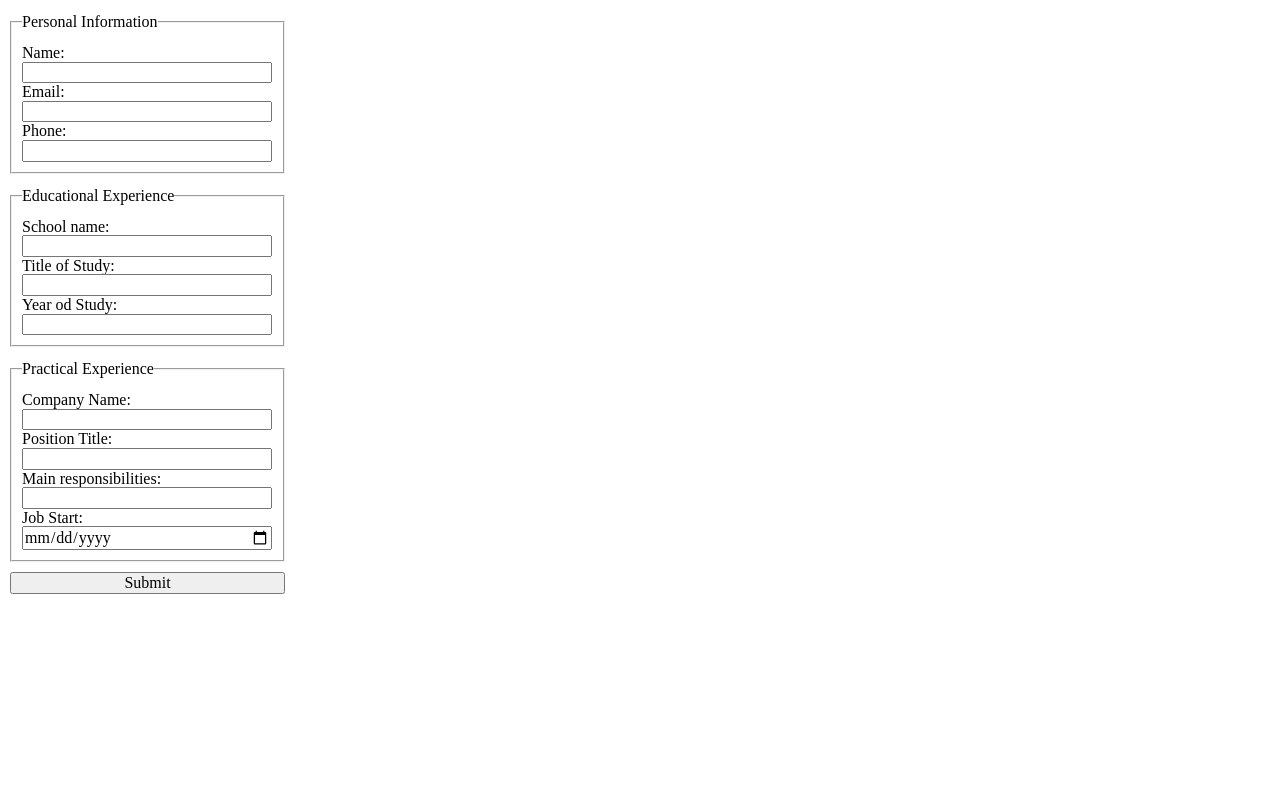
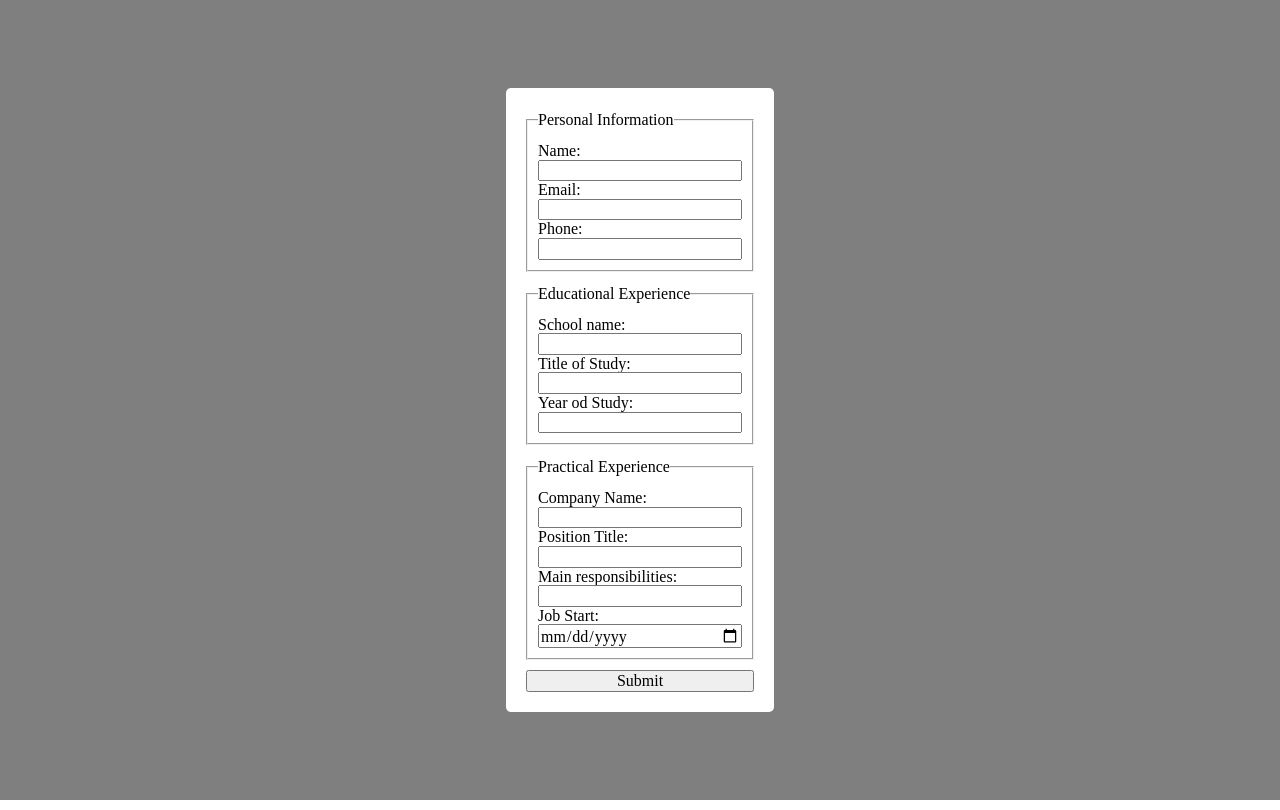
Before and after one commit to Relyful/odinCvApp, a React (Vite) app: page / in a window 1280 px wide. Built offline with nearby package versions, Linux system fonts and the light colour scheme.

Commit message:
Turn form component into dialog winwdow

```diff
--- a/src/App.jsx
+++ b/src/App.jsx
@@ -3,10 +3,14 @@ import './App.css'
 import ModalForm from './components/cvForm'
 
 function App() {
+  const [dialogOpen, setDialogOpen] = useState(true);
 
+  const handleClose = () => {
+    setDialogOpen(false)
+  }
   return (
     <>
-      <ModalForm />
+      <ModalForm  onClose={handleClose} dialogOpen={dialogOpen} />
     </>
   )
 }
--- /dev/null
+++ b/src/components/cvForm.css
@@ -0,0 +1,18 @@
+.formContainer {
+  position: fixed;
+  top: 0;
+  left: 0;
+  width: 100%;
+  height: 100%;
+  background: rgba(0, 0, 0, 0.5);
+  display: flex;
+  justify-content: center;
+  align-items: center;
+}
+
+.cvForm {
+  background: white;
+  padding: 20px;
+  border-radius: 5px;
+  max-width: 500px;
+}
--- a/src/components/cvForm.jsx
+++ b/src/components/cvForm.jsx
@@ -1,5 +1,10 @@
-export default function ModalForm() {
+import './cvForm.css'
+
+export default function ModalForm({ onClose, dialogOpen  }) {
+  if (!dialogOpen) return null;
+
   return (
+      <div className="formContainer">
         <form action='' method='get' className='cvForm'>
             <fieldset>
               <legend>Personal Information</legend>
@@ -50,7 +55,8 @@ export default function ModalForm() {
                 <input type="date" name="jobStartDate" id="jobStartDate" />
               </div>
             </fieldset>
-        <button type="button">Submit</button>
+            <button type="button" onClick={onClose}>Submit</button>
           </form>
+      </div>
   )
 }
```
Lines whose indentation alone changed are shown as unchanged.
